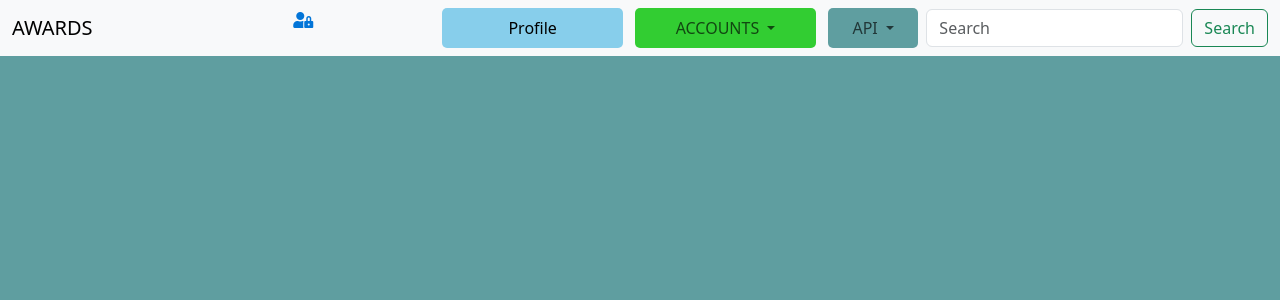
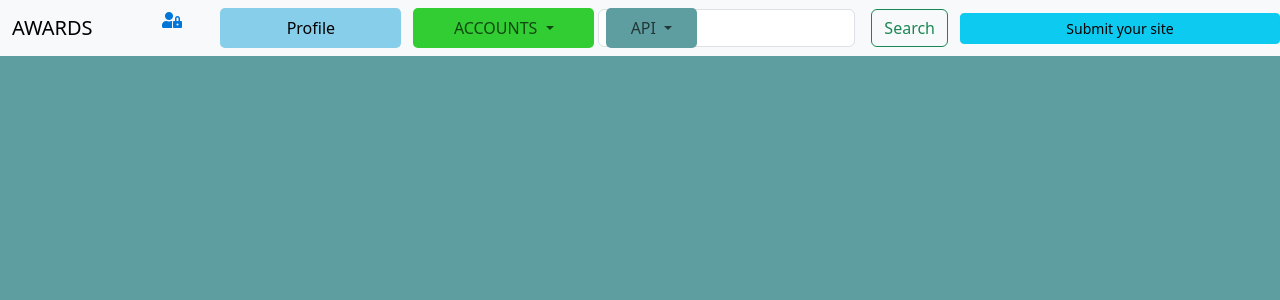
Before and after one commit to Koech-code/Project-Awards, a Django app: page / in a window 1280 px wide. Shown: the top 300 px of the page. Run offline with Django 3.2, Linux system fonts and the light colour scheme; the visitor is signed in with stand-in values (Sample User, id 1); data that the repository does not hold is empty; some libraries are stand-ins or nearby versions.

Commit message:
add a navitem for the user to submit a project

```diff
--- a/awards/templates/navbar.html
+++ b/awards/templates/navbar.html
@@ -1,13 +1,13 @@
 <nav class="navbar navbar-expand-lg navbar-light bg-light">
     <div class="container-fluid">
-      <a class="navbar-brand col-md-2" href="{% url 'index'%}">AWARDS</a>
+      <a class="navbar-brand col-md-1" href="{% url 'index'%}">AWARDS</a>
       <button class="navbar-toggler" type="button" data-bs-toggle="collapse" data-bs-target="#navbarScroll" aria-controls="navbarScroll" aria-expanded="false" aria-label="Toggle navigation">
         <span class="navbar-toggler-icon"></span>
       </button>
       <div class="collapse navbar-collapse" id="navbarScroll">
         <ul class="navbar-nav me-auto my-2 my-lg-0 navbar-nav-scroll" style="--bs-scroll-height: 100px;">
 
-          <li class="nav-item col-md-6 mx-2" >
+          <li class="nav-item col-md-3 mx-2" >
 
                 <a href="{% url 'admin:index' %}"><i class="fas fa-user-lock fa-1x ms-5" style="color: #0275d8;"></i></a>
 
@@ -23,7 +23,7 @@
               <li><a class="dropdown-item" href="/accounts/register/">Register</a></li>
               <li><a class="dropdown-item" href="/accounts/login/">Login</a></li>
               <li><hr class="dropdown-divider"></li>
-              <li><a class="dropdown-item" href="/logout">Logout</a></li>
+              <li><a class="dropdown-item" href="/logout/">Logout</a></li>
             </ul>
           </li>
           <li class="nav-item dropdown col-md-3  mx-2 text-center" style="background-color: cadetblue; border-radius: 5px;" >
@@ -37,10 +37,14 @@
           </li>
         </ul>
 
-        <form class="d-flex">
-          <input class="form-control me-2" type="search" placeholder="Search" aria-label="Search">
+        <form class="d-flex" method="GET" action="{% url 'search'%}">
+          <input class="form-control me-3" name="search" type="search"  placeholder="Search" aria-label="Search">
           <button class="btn btn-outline-success" type="submit">Search</button>
         </form>
       </div>
     </div>
+    <a href="/uploads/" type="submit" class="btn btn-info btn-sm col-md-3" data-toggle="modal" data-target=".box">
+      Submit your site
+    </a>
+
   </nav>
```
